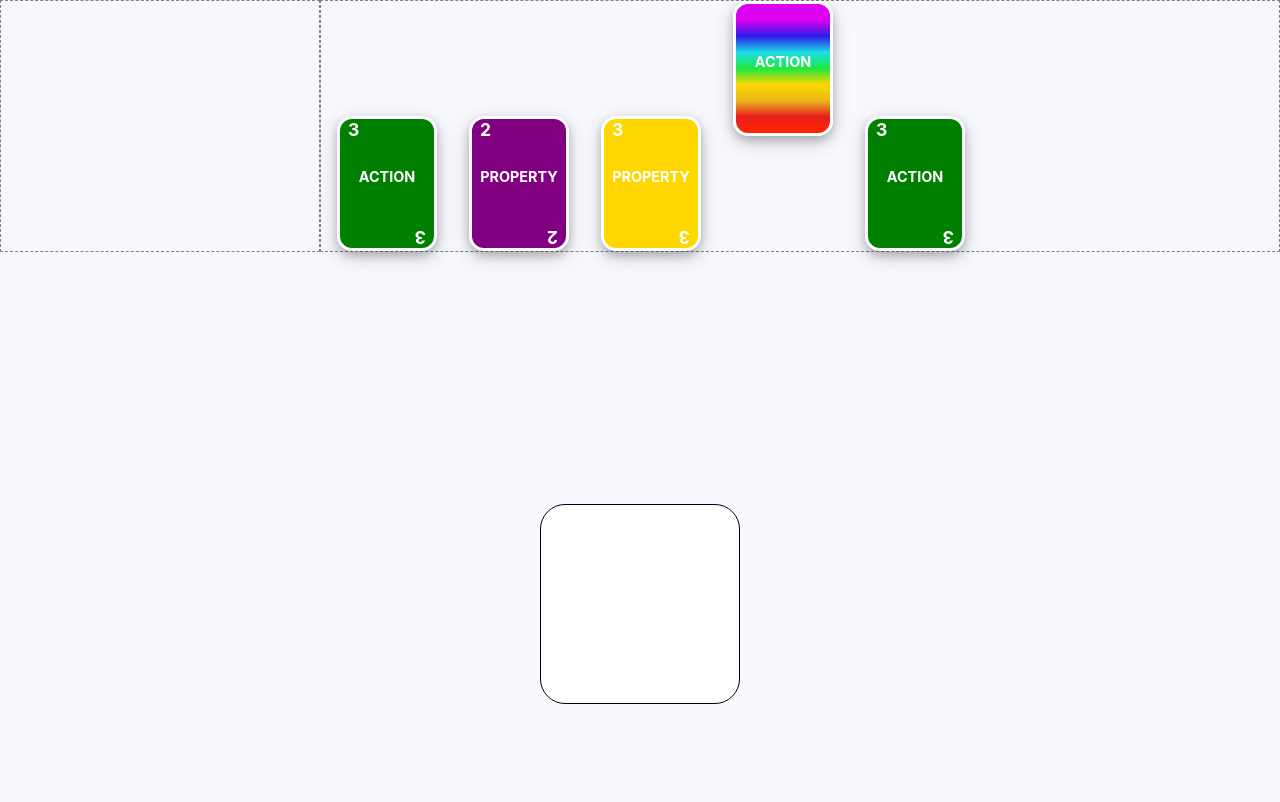
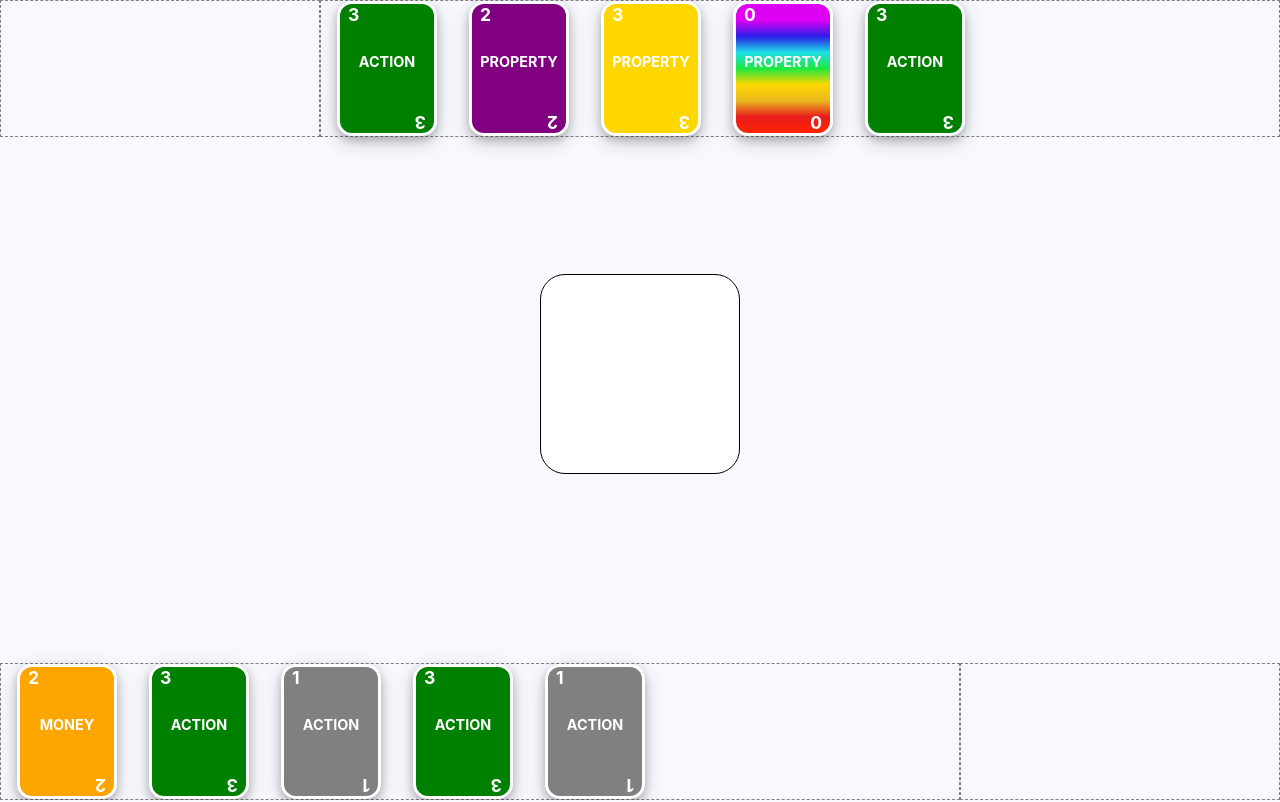
Before and after one commit to GCodeON/monopoly-deal, a Nuxt app: page / in a window 1280 px wide. Shown: the top 802 px of the page. Built offline with nearby package versions, Linux system fonts and the light colour scheme.

Commit message:
fixed rainbow cards

```diff
--- a/components/Hand.vue
+++ b/components/Hand.vue
@@ -6,13 +6,13 @@
 						:key="index"
 						class="card"
 						:class="card.color">
-						<span class="corner top" v-if="card.value">
+						<span class="corner top">
 							{{ card.value}}
 						</span>
 						<span class="center" v-if="card.type">
 							{{ card.type }}
 						</span>
-						<span class="corner bottom" v-if="card.value" >
+						<span class="corner bottom" >
 							{{ card.value }}
 						</span>
 					</div>
@@ -69,8 +69,11 @@ export default {
 
 			if(event.to.className === 'discard-stack') {
 				// console.log("hand to discard", event);
-				if(event.draggedContext.element.type !== 'action') {
+				if(event.draggedContext.element.type === 'action') {
 					// console.log("not an action card");
+					alert(event.draggedContext.element.description);
+					// execute action
+				} else {
 					return false;
 				}
 			}
--- a/store/index.js
+++ b/store/index.js
@@ -473,15 +473,15 @@ export const state = () => ({
             color       : 'grey',
         },
         {
-            value       : null,
-            type        : 'action',
+            value       : 0,
+            type        : 'property',
             title       : "Wild Property",
             description : "This can be used as part of any property set.",
             color       : 'rainbow',
         },
         {
-            value       : null,
-            type        : 'action',
+            value       : 0,
+            type        : 'property',
             title       : "Wild Property",
             description : "This can be used as part of any property set.",
             color       : 'rainbow',
```
